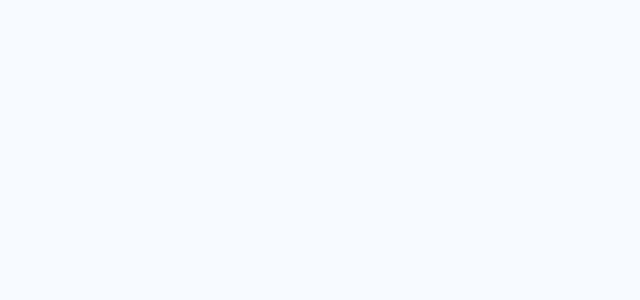
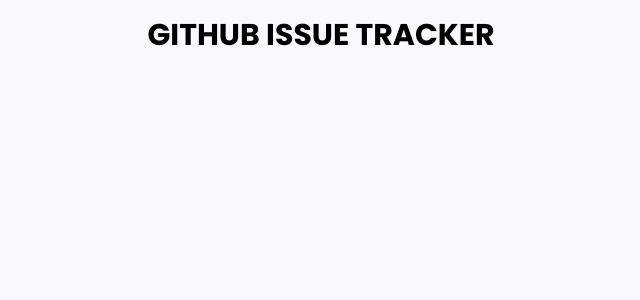
Before and after one commit to 70928manson/Github-issues-tracker, a Next.js app: page / in a window 1280 px wide. Shown: the top 300 px of the page, without its empty margins (319-959 px from the left). Built offline with nearby package versions, Linux system fonts and the light colour scheme.

Commit message:
title update

```diff
--- a/app/layout.tsx
+++ b/app/layout.tsx
@@ -2,6 +2,11 @@
 import type { Metadata } from 'next'
 import { Inter } from 'next/font/google'
 import { Providers } from './Redux/Provider'
+
+import '@fontsource/poppins'
+import '@fontsource/poppins/500.css';
+import '@fontsource/poppins/600.css';
+import '@fontsource/poppins/700.css';
 
 const inter = Inter({ subsets: ['latin'] })
 
--- a/app/page.tsx
+++ b/app/page.tsx
@@ -3,7 +3,9 @@
 export default function Home() {
   return (
     <main className="w-[90%] max-w-[1200px] mx-auto">
-
+      <h1 className="inline-block w-full font-poppins text-4xl font-bold uppercase text-center mx-auto mt-8 mb-6 text-black md:text-5xl">
+        Github issue tracker
+      </h1>
     </main>
   )
 }
--- a/package.json
+++ b/package.json
@@ -9,6 +9,7 @@
     "lint": "next lint"
   },
   "dependencies": {
+    "@fontsource/poppins": "^5.0.8",
     "@reduxjs/toolkit": "^1.9.6",
     "next": "latest",
     "react": "latest",
--- a/tailwind.config.ts
+++ b/tailwind.config.ts
@@ -7,7 +7,13 @@
     './app/**/*.{js,ts,jsx,tsx,mdx}',
   ],
   theme: {
+    fontFamily: {
+      'poppins': ['Poppins'],
+    },
     extend: {
+      colors: {
+        "black": "var(--black)"
+      },
       backgroundImage: {
         'gradient-radial': 'radial-gradient(var(--tw-gradient-stops))',
         'gradient-conic':
```
Also changed, not shown: 1 other file (tests, documents, lock files or other folders).
